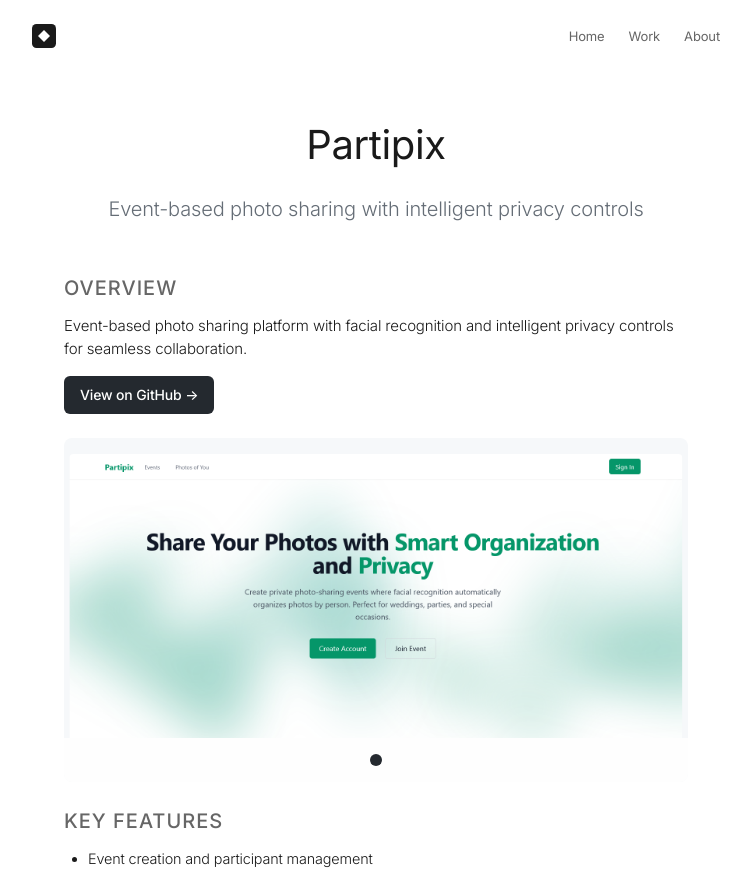
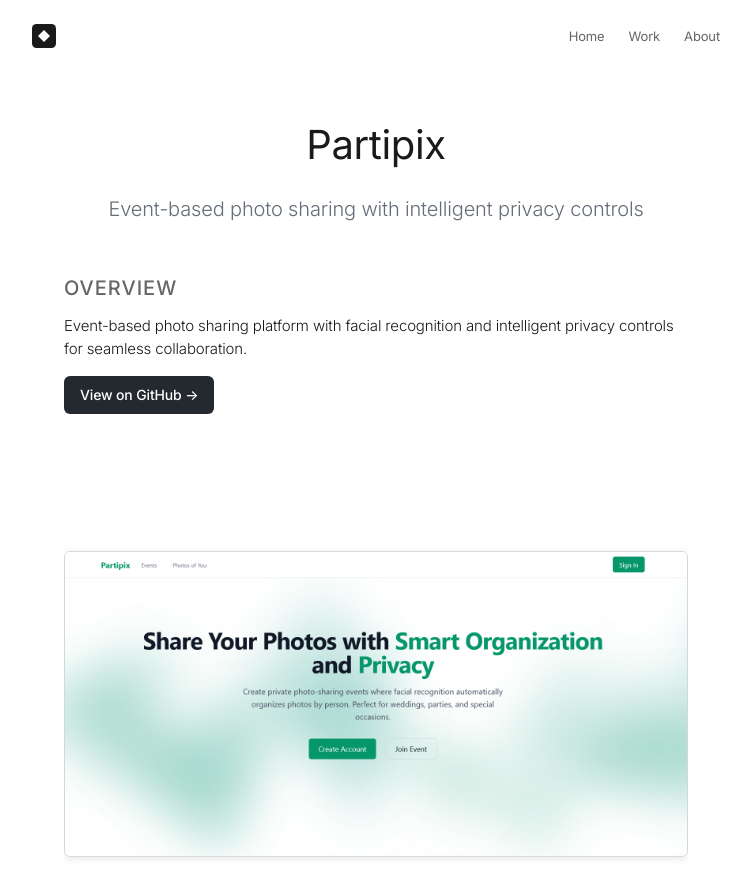
Before and after one commit to m-a-x-w/m-a-x-w.github.io, a Vue app: page /projects/auditory-insights in a window 1280 px wide. Shown: the top 869 px of the page, without its empty margins (264-1014 px from the left). Built offline with nearby package versions, Linux system fonts and the light colour scheme.

Commit message:
Deploy update

```diff
--- a/src/content/components/ScreenshotCarousel.vue
+++ b/src/content/components/ScreenshotCarousel.vue
@@ -55,14 +55,13 @@ onUnmounted(() => {
   position: relative;
   border-radius: 8px;
   overflow: hidden;
-  background: #f6f8fa;
 }
 
 .screenshot-container {
   position: relative;
   width: 100%;
-  min-height: 300px;
-  max-height: 600px;
+  min-height: 500px;
+  max-height: 800px;
   display: flex;
   align-items: center;
   justify-content: center;
@@ -81,6 +80,9 @@ onUnmounted(() => {
   object-fit: contain;
   opacity: 0;
   transition: opacity 0.5s ease-in-out;
+  border: 1px solid #d0d7de;
+  border-radius: 6px;
+  box-shadow: 0 2px 8px rgba(0, 0, 0, 0.1);
 }
 
 .screenshot.active {
```
